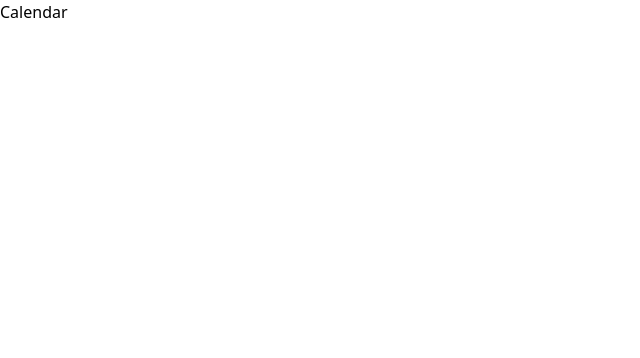
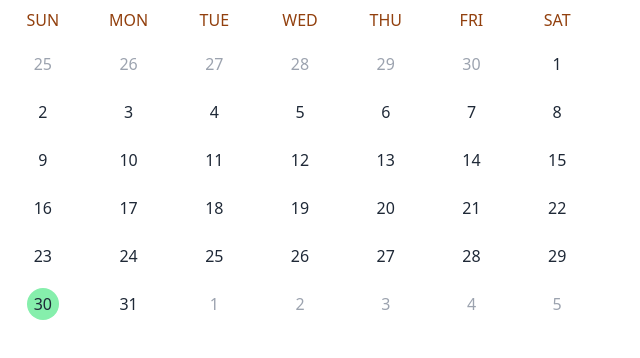
Before and after one commit to Team-Sttock/FE, a Next.js app: page /test in a window 1280 px wide. Shown: the top 358 px of the page, without its empty margins (0-640 px from the left). Built offline with nearby package versions, Linux system fonts and the light colour scheme.

Commit message:
feat: calendar 모양 형성

```diff
--- a/features/Calendar.tsx
+++ b/features/Calendar.tsx
@@ -3,22 +3,71 @@ import {
   endOfMonth,
   endOfWeek,
   getDate,
+  getMonth,
+  getYear,
   isSameMonth,
   startOfMonth,
   startOfWeek,
 } from 'date-fns'
 import { chunk } from 'lodash-es'
-import { useState } from 'react'
+import { useMemo, useState } from 'react'
+
+const WEEKEND = ['SUN', 'MON', 'TUE', 'WED', 'THU', 'FRI', 'SAT']
 
 export default function Calendar() {
   const [nowDate, setNowDate] = useState(new Date())
-  const calandarDays = getCalendarDays(nowDate)
-  console.log(calandarDays)
+  const nowDateNum = getDate(nowDate)
+  const nowMonth = getMonth(nowDate)
+  const nowYear = getYear(nowDate)
+  const calandarDays = useMemo(
+    () => getCalendarDays(nowYear, nowMonth),
+    [nowMonth, nowYear]
+  )
 
-  return <div>Calendar</div>
+  return (
+    <article className="w-full h-fit">
+      <header className="w-full">
+        <div className="w-full flex items-stretch">
+          {WEEKEND.map((week) => (
+            <span
+              key={week}
+              className="inline-block text-amber-800 text-base flex-1 text-center py-2"
+            >
+              {week}
+            </span>
+          ))}
+        </div>
+      </header>
+      <section className="w-full">
+        {calandarDays.map((weeks, idx) => (
+          <div key={idx} className="w-full flex items-stretch">
+            {weeks.map((day) => (
+              <div
+                key={`${idx} ${day.date}`}
+                className={`${
+                  day.inMonth ? 'text-gray-800' : 'text-gray-400'
+                } flex-1 py-2 text-center`}
+              >
+                <span
+                  className={`inline-flex items-center justify-center w-8 h-8 rounded-full ${
+                    day.inMonth && day.date === nowDateNum ? 'bg-green-300' : ''
+                  }`}
+                >
+                  {day.date}
+                </span>
+              </div>
+            ))}
+          </div>
+        ))}
+      </section>
+    </article>
+  )
 }
 
-const getCalendarDays = (nowDate: Date) => {
+const getCalendarDays = (year: number, month: number) => {
+  const nowDate = new Date(year, month, 1)
+  console.log(year, month, nowDate)
+
   const daysInCalendar = eachDayOfInterval({
     start: startOfWeek(startOfMonth(nowDate)),
     end: endOfWeek(endOfMonth(nowDate)),
--- a/pages/test.tsx
+++ b/pages/test.tsx
@@ -2,7 +2,7 @@ import Calendar from '@/features/Calendar'
 
 export default function Page() {
   return (
-    <div>
+    <div className="w-[600px]">
       <Calendar></Calendar>
     </div>
   )
```
